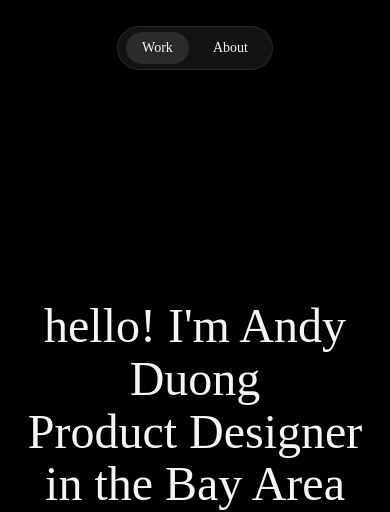
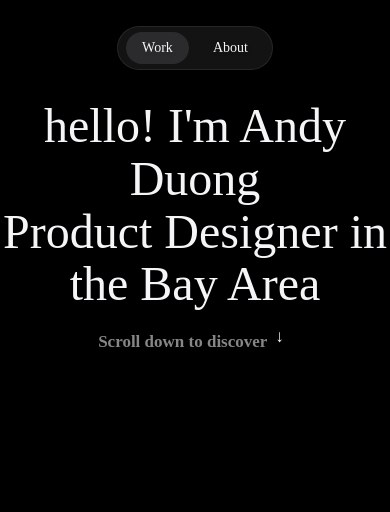
Before and after one commit to sizzlingwok/portfoliov2, an Astro site: page / in a window 390 px wide. Shown: the top 512 px of the page. Built offline with nearby package versions, Linux system fonts and the light colour scheme; Astro itself is replaced by a stand-in of ours.

Commit message:
responsive design changes

```diff
--- a/src/layouts/Layout.astro
+++ b/src/layouts/Layout.astro
@@ -622,6 +622,10 @@ const fontPrefix = import.meta.env.PROD
       }
 
       @media (max-width: 779px) {
+        .project-header-wrapper {
+          height: 100svh;
+          padding-top: 100px;
+        }
         .project-title {
           font-size: 40px;
         }
--- a/src/pages/index.astro
+++ b/src/pages/index.astro
@@ -315,4 +315,14 @@ import Layout from "../layouts/Layout.astro";
       font-size: 48px;
     }
   }
+
+  @media (max-width: 779px) {
+    .heading-wrapper {
+      height: 50svh;
+      padding: 0 0 0 0;
+      padding-top: 100px;
+      justify-content: center;
+      align-items: center;
+    }
+  }
 </style>
```
